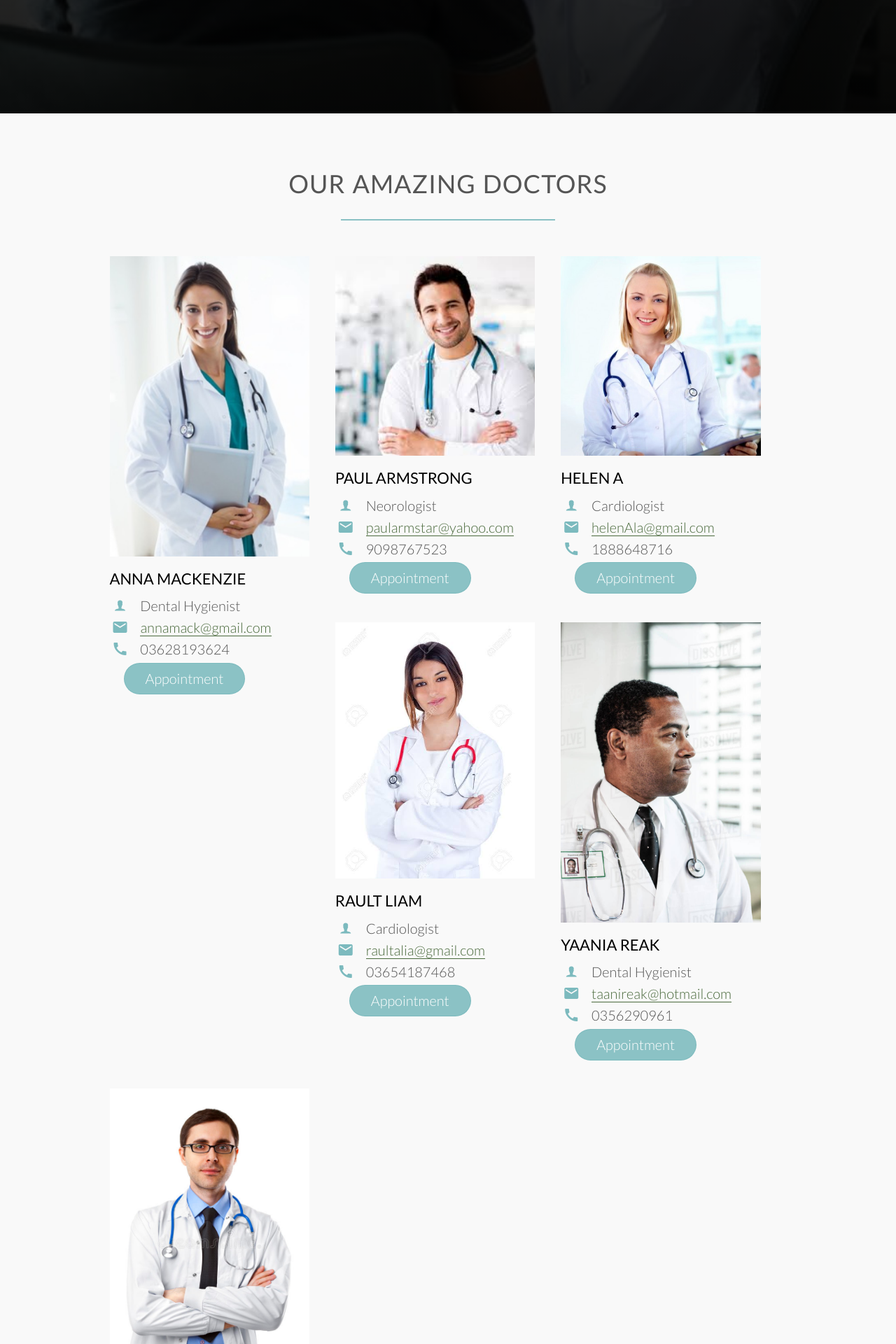
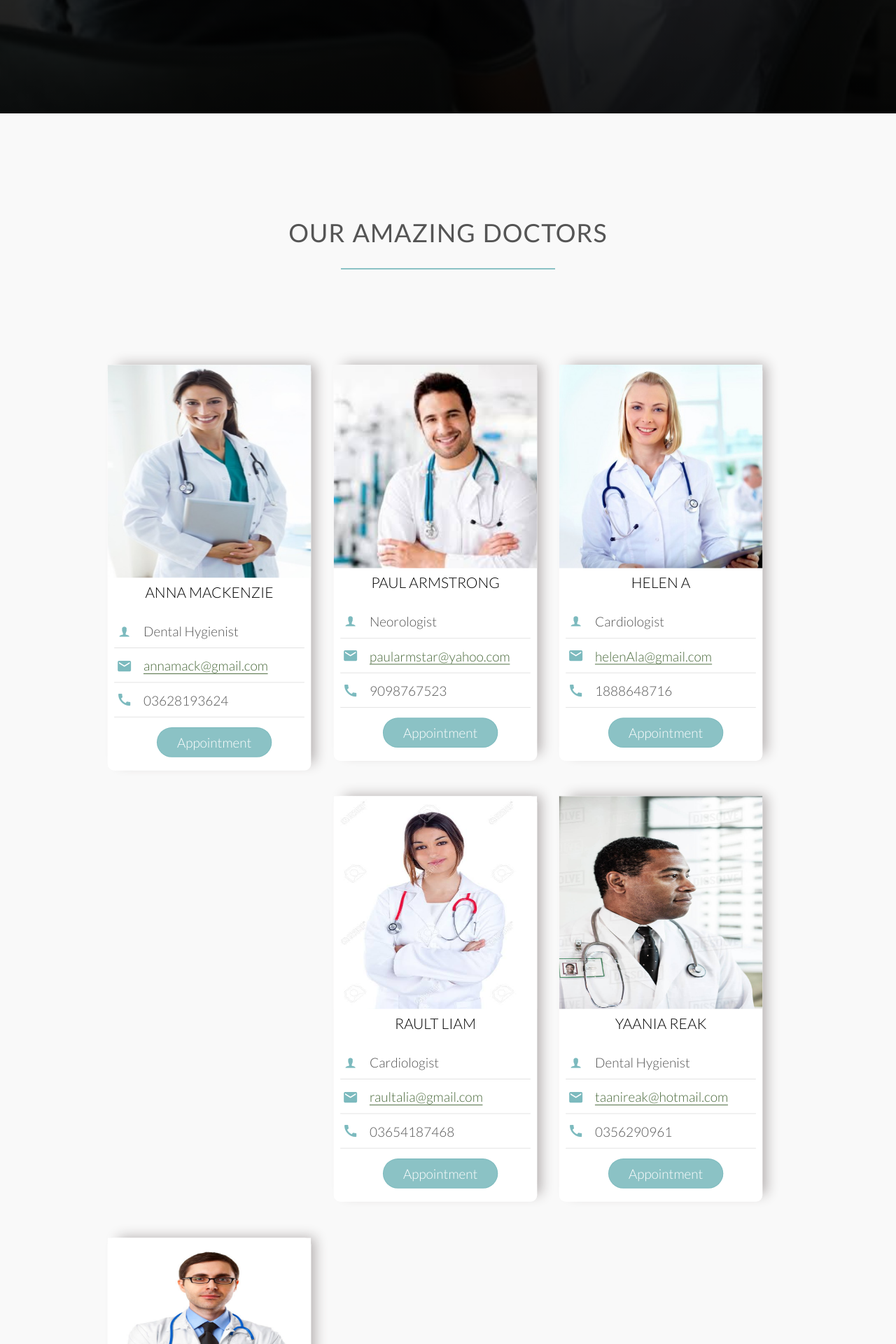
Before and after one commit to EeshaArif/Patientio, a Django app: page /doctor_list/ in a window 1280 px wide. Shown: the part 718-2638 px from the top of the page at 70% size. Run offline with Django 3.2, Linux system fonts and the light colour scheme; data comes from the database, SQL or seed files in the repository; both versions use the stored data as it was after the commit; some web fonts are replaced.

Commit message:
doctor-design-update2

```diff
--- a/src/static/resources/css/style.css
+++ b/src/static/resources/css/style.css
@@ -498,7 +498,7 @@ input[type=submit]
 {
         background-color: rgba(124, 186, 190, 0.88);
     border:1px solid rgba(124, 186, 190, 0.88);
-    margin-left:20px;
+    margin-left:15px;
 }
 .btn-ghost:link,
 .btn-ghost:visited
@@ -572,9 +572,90 @@ header{
 .main-row{
     padding-top: 5%;
 }
+.doctor img{
+    max-height: 40vh;
+    overflow: hidden;
+
+}
+.plan-box{
+
+
+    opacity: 1;
+    width:100%;
+   height:auto;
+    -webkit-transform: scale(0.95);
+    transform: scale(0.95);
+    -webkit-transition: opacity 0.5s, -webkit-transform 0.5s;
+    transition: opacity 0.5s, -webkit-transform 0.5s;
+    transition: transform 0.5s, opacity 0.5s;
+    transition: transform 0.5s, opacity 0.5s, -webkit-transform 0.5s;
+}
+.plan-box:hover{
+    opacity: 0.9;
+    -webkit-transform: scale(1);
+    transform: scale(1);
+
+
+}
+.photo{
+    margin-top:-10px;
+
+    margin-left:-10px;
+    overflow: hidden;
+    width:107%;
+
+}
+.section-plans{
+    background-color: #f5f2f2;
+}
+.plan-box h3{
+    margin-top:-20px;
+     margin-right: -10px;
+    margin-left: -10px;
+    padding-top: 10px;
+    padding-bottom: 10px;
+    text-align: center;
+    /*background-color: rgba(124, 186, 190, 0.88);*/
+    font-weight: 300;
+}
+.plan-box{
+    background-color: #fff;
+    border-radius: 10px;
+    width:95%;
+    /*margin-left: 5%;*/
+
+    box-shadow:11px -6px 19px -5px #b5b0b0;
+
+
+}
+.plan-box div{
+    padding-top: 10px;
+    padding-bottom: 10px;
+    border-bottom: 1px solid #e2e2e2;
+}
+.plan-box div:last-child{
+    text-align: center;
+    border: 0;
+}
+.plan-box figure{
+    padding:0px;
+
+}
+
+.plan-box div:first-child{
+    background-color: #f5f5f5;
+
+}
+
+
+
 .section-doctor .box{
     max-width: 30%;
 
+}
+.section-doctor h2{
+    margin-top:70px;
+    margin-bottom: 110px;
 }
 .header-dept{
         background-image:linear-gradient(rgba(0, 0, 0, 0.6),rgba(0, 0, 0, 0.9)),url(img/dep3.jpg);
@@ -912,10 +993,8 @@ header{
     font-size: 70%
 }
 
-.photos h3{
-    text-align: center;
-}
-.photo {
+
+/*.photo {
 
     width:95%;
     margin:0;
@@ -924,27 +1003,8 @@ header{
 
     margin-bottom: 10%;
 
-}
-.photo img{
-
-
-    opacity: 0.8;
-    width:100%;
-   height:auto;
-    -webkit-transform: scale(1.15);
-    transform: scale(1.15);
-    -webkit-transition: opacity 0.5s, -webkit-transform 0.5s;
-    transition: opacity 0.5s, -webkit-transform 0.5s;
-    transition: transform 0.5s, opacity 0.5s;
-    transition: transform 0.5s, opacity 0.5s, -webkit-transform 0.5s;
-}
-.photo img:hover{
-    opacity: 1;
-    -webkit-transform: scale(1.03);
-    transform: scale(1.03);
-
-
-}
+}*/
+
 .container {
   position: relative;
 }
@@ -1214,22 +1274,6 @@ cite img{
     vertical-align: middle;
 }
 
-.section-plans{
-    background-color: #f5f2f2;
-}
-
-.plan-box{
-    padding: 1% 2%;
-    border-radius: 60px;
-    border-color: rgba(170, 166, 166, 0.62);
-    background-color: rgba(233, 235, 234, 0.4);
-
-    box-shadow: 1px 1px 1px 2px rgba(170, 166, 166, 0.62);
-
-
-
-
-}
 
 .section-testprogram div h3,
 .section-testprogram div p,
@@ -1291,7 +1335,7 @@ cite img{
 
 
 }
-
+/*
 .plan-box p{
 
     min-height: 185px;
@@ -1313,7 +1357,7 @@ cite img{
 
 
 }
-
+*/
 
 
 /*-----------------------------------------------*/
@@ -1470,7 +1514,8 @@ footer p{
 .js--wp-6-7.animated,
 .js--wp-6-8.animated,
 .js--wp-6-9.animated,
-.js--wp-6-10.animated{
+.js--wp-6-10.animated,
+.js--flip-1.animated{
     animation-delay: 0.3s;
     opacity: 1;
 }
@@ -1481,7 +1526,12 @@ footer p{
 .js--wp-2-9,
 .js--wp-2-10,
 .js--wp-2-1,.js--wp-2-2,.js--wp-2-3,.js--wp-2-4,.js--wp-2-5,
-.js--wp-1,.js--wp-2,.js--wp-1-2,.js--wp-3,.js--wp-3-2,
+.js--wp-1,.js--wp-2,
+.js--wp-1-2,
+.js--wp-1-2-0,
+.js--wp-1-2-1,
+.js--wp-1-2-2,
+.js--wp-3,.js--wp-3-2,
 .js--wp-a1,.js--wp-a2,.js--wp-a3,.js--wp-a4,.js--wp-51
 {
     opacity: 0;
@@ -1496,7 +1546,12 @@ footer p{
 }
 .centers,
 .schedule,
-.feedback,
+.feedback0,
+.feedback1,
+.feedback2,
+.feedback3,
+.feedback4,
+.feedback5,
 .contactbtn,
 .resultbtn,
 .letterbtn,
@@ -1526,6 +1581,9 @@ footer p{
 .js--wp-51.animated,
 .js--wp-1.animated,
 .js--wp-1-2.animated,
+.js--wp-1-2-0.animated,
+.js--wp-1-2-1.animated,
+.js--wp-1-2-2.animated,
 .js--wp-2.animated,
 .js--wp-3.animated,
 .js--wp-a.animated,
@@ -1535,9 +1593,15 @@ footer p{
 .js--wp-a2.animated,
 .js--wp-a3.animated,
 .js--wp-a4.animated,
+
 .centers.animated,
 .schedule.animated,
-.feedback.animated,
+.feedback0.animated,
+.feedback1.animated,
+.feedback2.animated,
+.feedback3.animated,
+.feedback4.animated,
+.feedback5.animated,
 .resultbtn.animated,
 .letterbtn.animated,
 .sidebar1.animated{
--- a/src/templates/doctor_list_booking.html
+++ b/src/templates/doctor_list_booking.html
@@ -71,7 +71,7 @@
   </div>
 -->
        <section class="section-doctor">
-            <div class="row">
+            <div class="row js--wp-4">
                 <h2>Our Amazing Doctors</h2>
 
             </div>
@@ -80,10 +80,12 @@
             <div class="row"></div>
 {% for doctor in doctors %}
 
-                <div class="col span-1-of-3 box">
+                <div class="col span-1-of-3 box doctor plan-box js--wp-1-2-0">
+             <!-- feedback{{forloop.counter0}}">-->
                     <!--<img src="{{media_url}}{{ forloop.counter.image }}" alt="lisbon">-->
-
+                    <figure class="photo">
                     <img src="{{ doctor.image.url }}" alt="{{ doctor.first_name }} {{doctor.last_name}}">
+                  </figure>
                     <h3>{{doctor.first_name}} {{doctor.last_name}}</h3>
                     <div class="city-feature">
                           <i class="ion-ios-person icon-small"></i>
```
Also changed, not shown: src/static/resources/js/scripts.js (+56 -3 lines), src/db.sqlite3, src/media/images/doc8.jpg (added).
